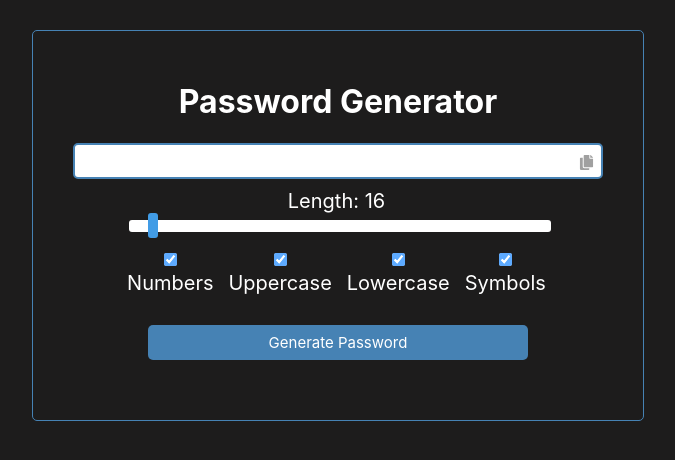
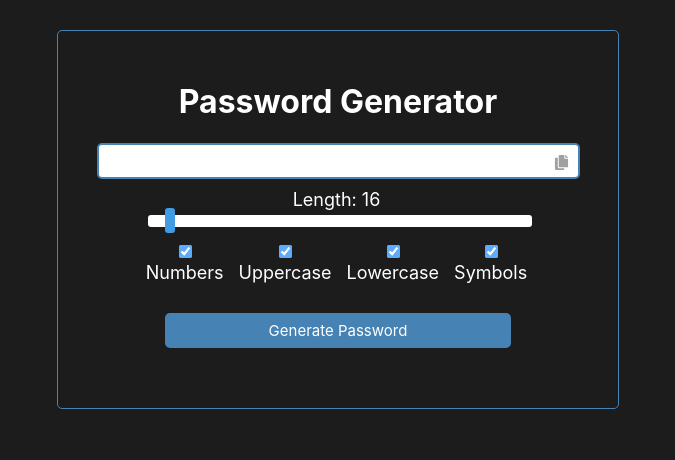
Before and after one commit to Taha-Ansari/password_generator, a React (Create React App) app: page / in a window 1280 px wide. Shown: the top 460 px of the page, without its empty margins (302-977 px from the left). Built offline with nearby package versions, Linux system fonts and the light colour scheme.

Commit message:
scaling down font size

```diff
--- a/src/index.css
+++ b/src/index.css
@@ -1,7 +1,13 @@
 
-@media only screen and (max-width: 360px) {
+@media only screen and (max-width: 365px) {
   .header h1{
     font-size:28px;
+  }
+  .parameter-container{
+    display: flex;
+    justify-content: center;
+    align-items: center;
+    font-size: 12px;
   }
 }
 
@@ -14,7 +20,7 @@
 }
 
 .container{
-  max-width: 550px;
+  max-width: 500px;
   margin: 30px auto;
   overflow: auto;
   min-height: 300px;
@@ -29,7 +35,7 @@
   display: flex;
   justify-content: center;
   align-items: center;
-  font-size: 20px;
+  font-size: 18px;
 }
 
 .label{
```
